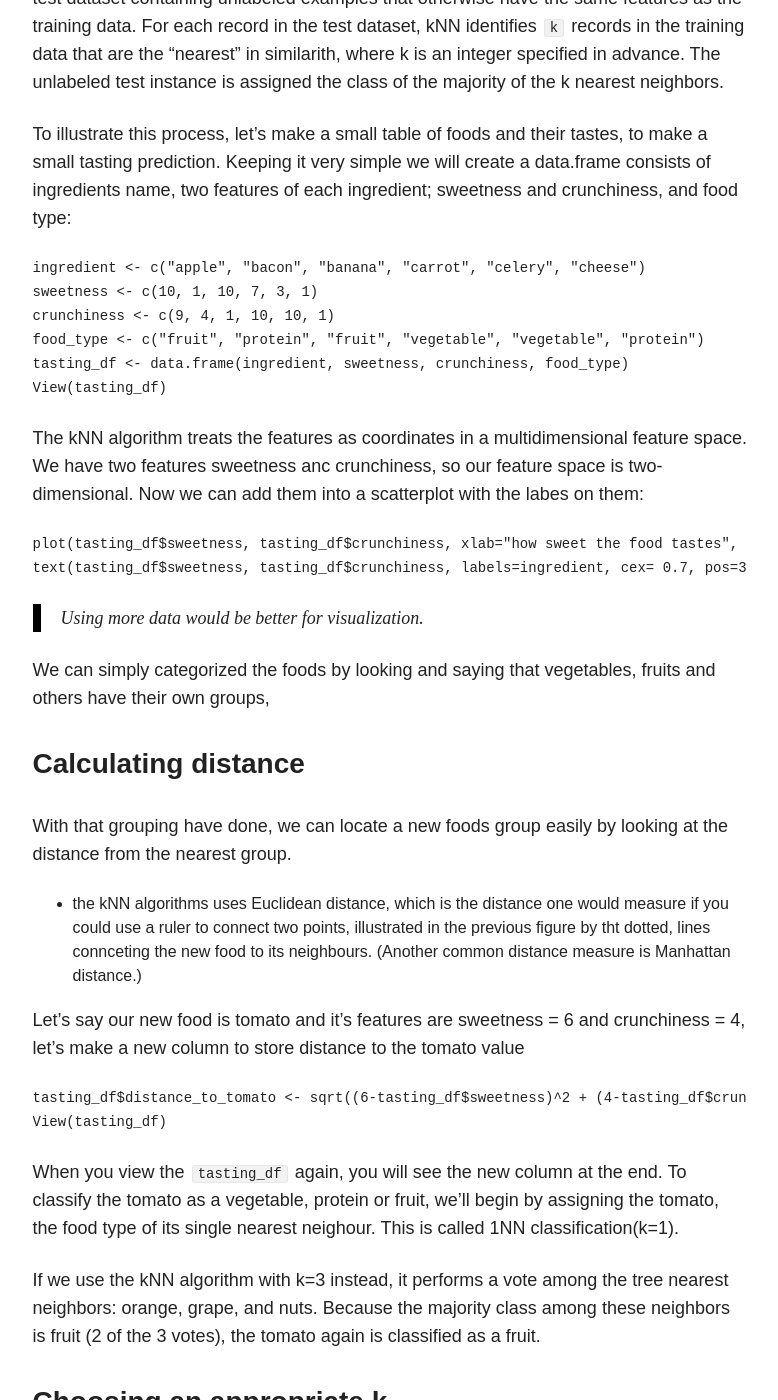
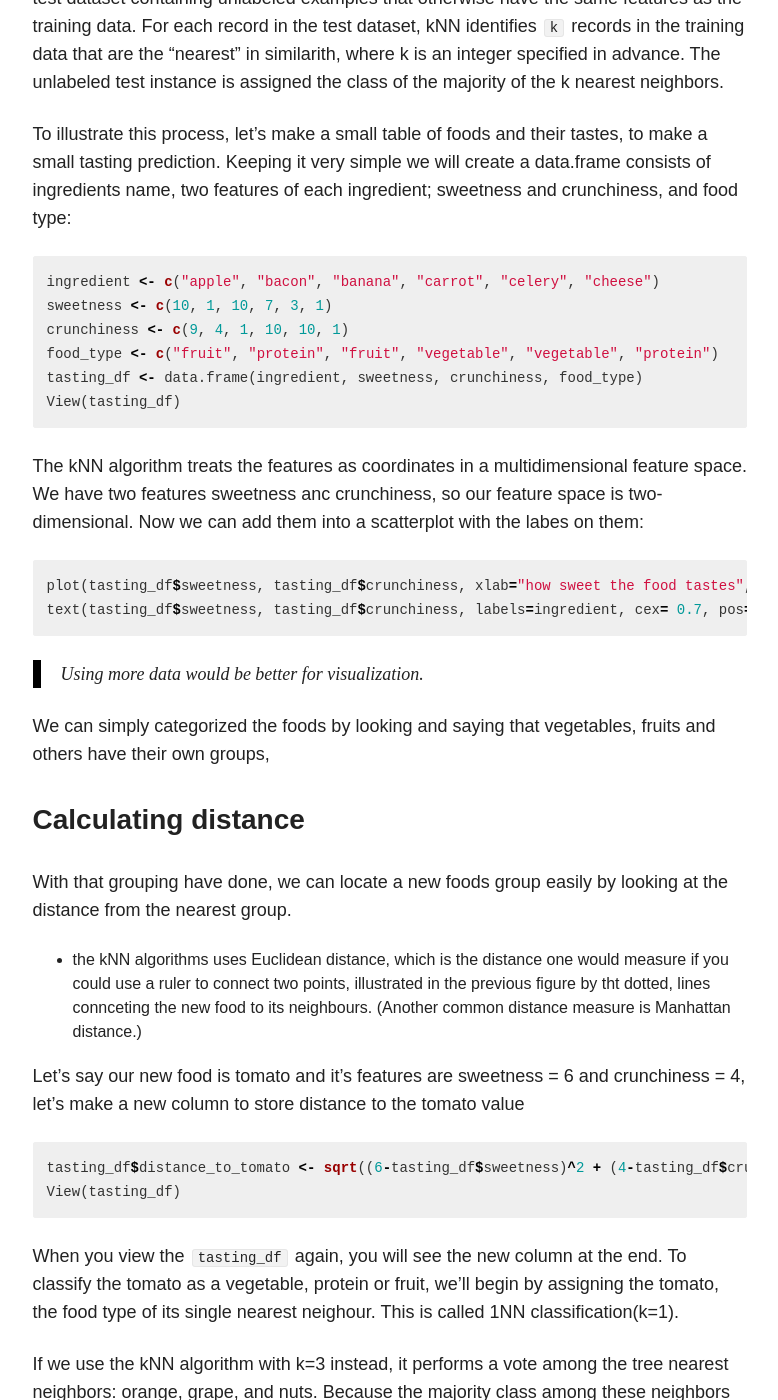
Before and after one commit to eneskemalergin/blog, a Jekyll site: the page built from _posts/blog/2016-05-25-classification_with_nearest_neighbors.md, in a window 1280 px wide and 1400 px high, scrolled down 2038 px. Shown: the whole window, without its empty margins (347-1125 px from the left). Built offline with Jekyll 4.4.1, drawn with Linux system fonts in a browser that asks for light colours; nearby versions of some CDN libraries; comment, search, counter and statistics services are not loaded; some of the changed text lies outside the part shown.

Commit message:
classification with neares neighbors

````diff
--- a/_posts/blog/2016-05-25-classification_with_nearest_neighbors.md
+++ b/_posts/blog/2016-05-25-classification_with_nearest_neighbors.md
@@ -44,7 +44,7 @@ kNN starts with training dataset with examples that are classified into several
 
 To illustrate this process, let's make a small table of foods and their tastes, to make a small tasting prediction. Keeping it very simple we will create a data.frame consists of ingredients name, two features of each ingredient; sweetness and crunchiness, and food type:
 
-```{r}
+```r
 ingredient <- c("apple", "bacon", "banana", "carrot", "celery", "cheese")
 sweetness <- c(10, 1, 10, 7, 3, 1)
 crunchiness <- c(9, 4, 1, 10, 10, 1)
@@ -55,7 +55,7 @@ View(tasting_df)
 
 The kNN algorithm treats the features as coordinates in a multidimensional feature space. We have two features sweetness anc crunchiness, so our feature space is two-dimensional. Now we can add them into a scatterplot with the labes on them:
 
-```{r}
+```r
 plot(tasting_df$sweetness, tasting_df$crunchiness, xlab="how sweet the food tastes", ylab = "how cruncy the food is")
 text(tasting_df$sweetness, tasting_df$crunchiness, labels=ingredient, cex= 0.7, pos=3)
 ```
@@ -72,7 +72,7 @@ With that grouping have done, we can locate a new foods group easily by looking
 
 Let's say our new food is tomato and it's features are sweetness = 6 and crunchiness = 4, let's make a new column to store distance to the tomato value
 
-```{r}
+```r
 tasting_df$distance_to_tomato <- sqrt((6-tasting_df$sweetness)^2 + (4-tasting_df$crunchiness)^2)
 View(tasting_df)
 ```
@@ -145,7 +145,7 @@ Data is coming from UCI's machine learning repository, [link to repo](http://arc
 
 The breast cancer data includes 569 examples of cancer biopsies, each with 32 features. One feature is an identification number, another is the cancer diagnosis, and 30 are numeric-valued laboratory measurements. The diagnosis is coded as M to indicate malignant or B to indicate benign.
 
-```{r}
+```r
 # To download the file from internet
 download.file(url='https://raw.githubusercontent.com/stedy/Machine-Learning-with-R-datasets/master/wisc_bc_data.csv',destfile='wisc_bc_data.csv',method='curl')
 ```
@@ -154,13 +154,13 @@ download.file(url='https://raw.githubusercontent.com/stedy/Machine-Learning-with
 
 We will first get the ```csv``` file, and put it to data frame called ```wbcd```
 
-```{r}
+```r
 wbcd <- read.csv("./wisc_bc_data.csv", stringsAsFactors = FALSE)
 ```
 
 Now we have the data as ```csv``` format, then we can examine the data
 
-```{r}
+```r
 str(wbcd)
 ```
 
@@ -170,20 +170,20 @@ __Implications:__
 
 To drop the variable ```id``` which is located in first columne
 
-```{r}
+```r
 wbcd <- wbcd[-1]
 # Now you will see we have 31 variables left.
 ```
 
 - ```diagnosis``` variable is our first interest by just guessing out of looking at the data. This has two options: benign(B) or malignant(M) mass. To see the distribution of B and M values execute the following command:
 
-```{r}
+```r
 table(wbcd$diagnosis)
 ```
 
 In many machine learning tasks requires the target feature is coded as a factor. So we have to _recode_ the ```diagnosis``` variable.
 
-```{r}
+```r
 # Converting factors with details
 wbcd$diagnosis <- factor(wbcd$diagnosis, levels=c("B", "M"),
                          labels=c("Benign", "Malignant"))
@@ -194,7 +194,7 @@ round(prop.table(table(wbcd$diagnosis)) * 100, digits = 1)
 
 The remaining 30 features are all numeric, and as expected, consists of three different measurements of ten characteristics. For now we will only take a closer look at three of the features:
 
-```{r}
+```r
 # showing the summary of 3 features to point out something...
 summary(wbcd[c("radius_mean", "area_mean", "smoothness_mean")])
 ```
@@ -206,7 +206,7 @@
 Since we have to normalize more than 2 variables it is wise to create a function ```normalize``` to get things done more efficient.
 
 
-```{r}
+```r
 # min-max normalization function
 normalize <- function(x){
   return ((x - min(x)) / (max(x) - min(x)))
@@ -217,9 +217,9 @@ normalize <- function(x){
 
 We can now apply our function to the numeric features in our data frame. Rather than normalizing each of the 30 numeric variables individually, we will use one of R's functions to automate the process.
 
-```lapply()``` function of R takes a list and applies a function to each element of the list.
+The ```lapply()``` function of R takes a list and applies a function to each element of the list.
 
-```{r}
+```r
 # applying the same function to all 30 numeric variables
 wbcd_n <- as.data.frame(lapply(wbcd[2:31], normalize))
 
@@ -234,7 +234,7 @@ summary(wbcd_n$area_mean)
 Since we are making a learner, it is not very interesting to predict what we already know. A more interesting question will be "how well our learner performs on a dataset of unlabeled(B or M) data?" However we don't have a data that is unlabeled, in this case. But we can test our learners prediction accuracy by splitting up the currenc data into 2: training and test datasets. We will feed the model with training data and keep the test data away from the model, so it cannot cheat.
 
 
-```{r}
+```r
 # We will split it 469 to 100
 wbcd_train <- wbcd_n[1:469, ]
 wbcd_test <- wbcd_n[470:569, ]
@@ -244,7 +244,7 @@ wbcd_test <- wbcd_n[470:569, ]
 
 For training the kNN model, we will need to store these class labels in factor vectors, divided to the training and test datasets:
 
-```{r}
+```r
 # Takes the diagnosis factor for each datasets.
 wbcd_train_labels <- wbcd[1:469, 1]
 wbcd_test_labels <- wbcd[470:569, 1]
@@ -255,25 +255,25 @@ After we are done with data prep phase of the kNN, now we are ready to build our
 
 To classify our test instances we will use a kNN implementation from the ```class``` package.
 
-```{r}
+```r
 # If it's not installed
 # install.packages("class")
 library(class)
 ```
 
-```knn()``` function in ```class``` package provides a standard, classic implementation of the kNN algorithm. Syntax of the knn classification is:
+The ```knn()``` function in ```class``` package provides a standard, classic implementation of the kNN algorithm. Syntax of the knn classification is:
 
-```
+```r
 p <- knn(train, test, class, k)
-- train: is train data
-- test: is test data
-- class: is factor vector with the class for each row in the training data
-- k: is an integer indicating the number of nearest neigbors
+# - train: is train data
+# - test: is test data
+# - class: is factor vector with the class for each row in the training data
+# - k: is an integer indicating the number of nearest neigbors
 ```
 
 Now let's try ```knn()``` with k=21 which is roughly the square root of 469 and being odd will make sure that you won't get tie.
 
-```{r}
+```r
 wbcd_test_pred  <- knn(train=wbcd_train, test=wbcd_test,
                        cl=wbcd_train_labels, k=21)
 wbcd_test_pred
@@ -287,7 +287,7 @@
 
 We can use the ```CrossTable()``` function in the ```gmodels``` package, which makes comparison easier and prettier.
 
-```{r}
+```r
 # install.packages("gmodels")
 library(gmodels)
 CrossTable(x=wbcd_test_labels, y=wbcd_test_pred,
@@ -305,7 +305,7 @@ A total of 2 percent, that is, 2 out of 100 masses were incorrectly classified b
 
 ##### Transformation - z-score standardization
 
-```{r}
+```r
 wbcd_z <- as.data.frame(scale(wbcd[-1]))
 wbcd_train <- wbcd_z[1:469, ]
 wbcd_test <- wbcd_z[470:569, ]
````
